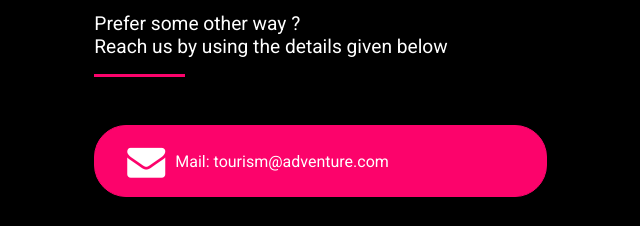
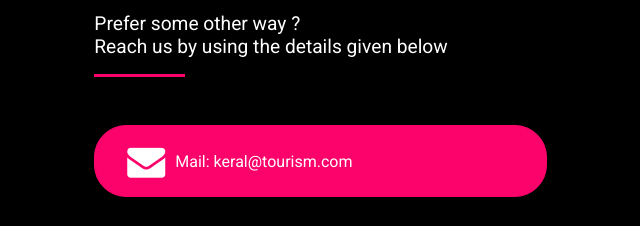
Before and after one commit to rijurejip/developer-showcase, a plain HTML site: page index.html in a window 1280 px wide. Shown: the part 4012-4238 px from the top of the page, 639-1279 px from the left. Drawn offline with nearby package versions, Linux system fonts and the light colour scheme; a web font is replaced by a local one.

```diff
--- a/index.html
+++ b/index.html
@@ -295,7 +295,7 @@
                     <div class="c_boxx">
                         <a href="mailto:abc@gmail.com"
                             ><i class="fa fa-envelope"></i>
-                            Mail: tourism@adventure.com
+                            Mail: keral@tourism.com
                         </a>
                     </div>
                     <div class="c_boxx">
```
